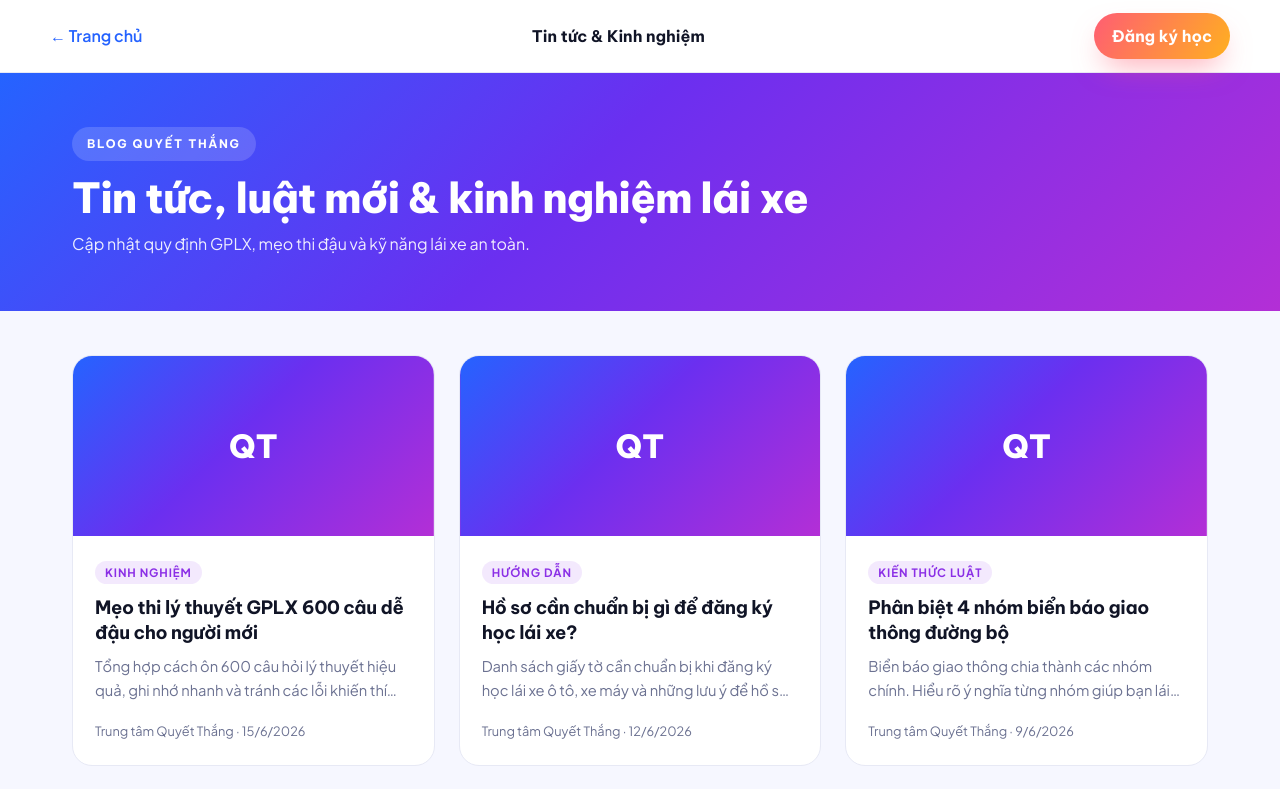
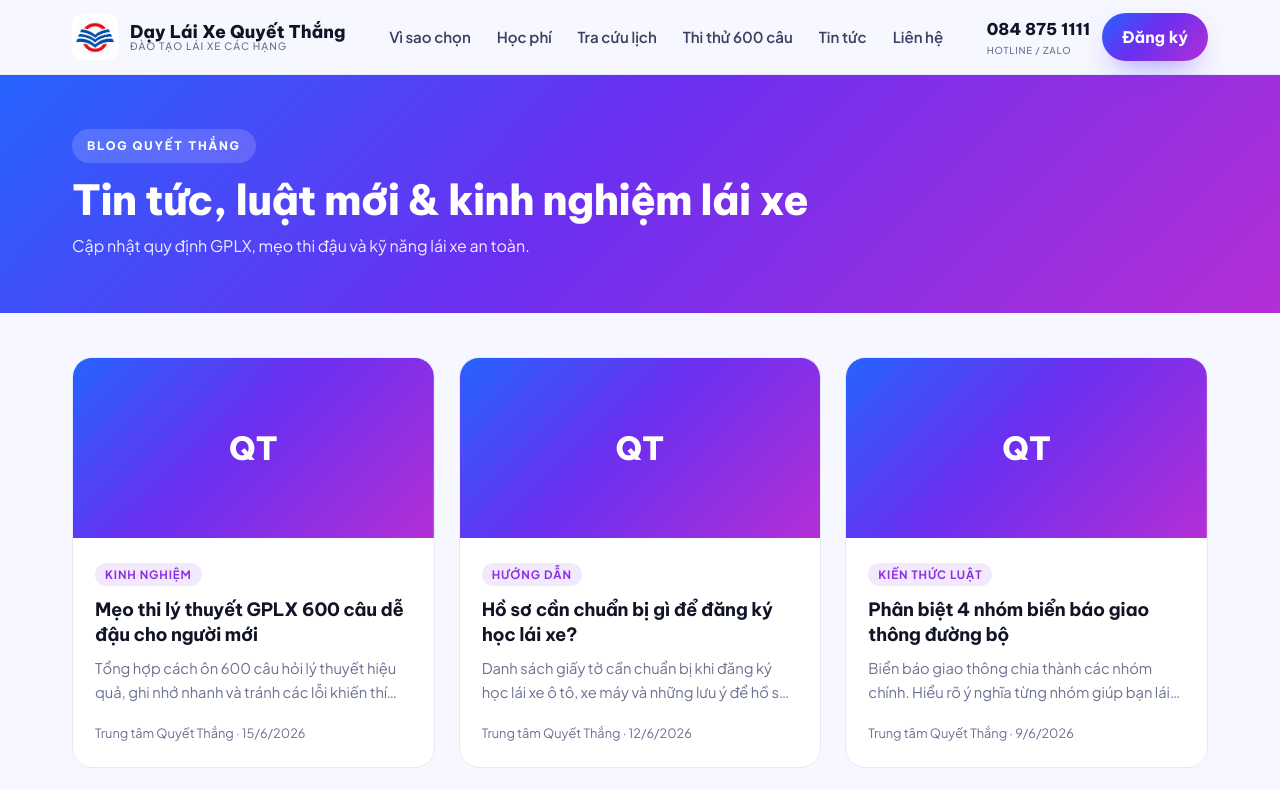
Before and after one commit to daylaixequyetthang/daylaixequyetthang.vn, a Next.js app: page /tin-tuc in a window 1280 px wide. Shown: the top 789 px of the page. Built offline with nearby package versions, Linux system fonts and the light colour scheme; no server answers; the database is empty.

Commit message:
Add files via upload

```diff
--- a/app/api/chatbot/route.js
+++ b/app/api/chatbot/route.js
@@ -7,7 +7,7 @@ const FALLBACK_QA = [
   { answer: 'Hạng C1 (xe tải dưới 3,5 tấn) trọn gói 19.000.000đ, học 3–3,5 tháng. Hạng C (xe tải trên 3,5 tấn) vui lòng liên hệ 084 875 1111 để được báo giá.', keywords: ['c1', 'hạng c', 'xe tải', 'phí c'], priority: 9 },
   { answer: 'Hạng A1 (xe máy) lệ phí 250.000đ/hồ sơ, thi tại Phan Thiết. Hạng A (mô tô phân khối lớn) vui lòng liên hệ 084 875 1111 để được tư vấn.', keywords: ['a1', 'hạng a', 'xe máy', 'mô tô', 'moto'], priority: 8 },
   { answer: 'Hạng B học 2–2,5 tháng; C1 khoảng 3–3,5 tháng là thi tốt nghiệp. Lịch thi sát hạch do Bộ Công an sắp xếp. Bạn xem lịch khai giảng cụ thể tại mục "Tra cứu lịch" trên web nhé.', keywords: ['bao lâu', 'mấy tháng', 'thời gian', 'khi nào thi', 'học mất'], priority: 8 },
-  { answer: 'Trung tâm có 3 văn phòng: 291 Trần Hưng Đạo (Phan Thiết); 280 Thống Nhất (La Gi); QL1A Phan Hiệp (Bắc Bình). Bạn ghé văn phòng gần nhất hoặc gọi 084 875 1111 nhé.', keywords: ['ở đâu', 'địa chỉ', 'văn phòng', 'chỗ nào', 'khu vực'], priority: 7 },
+  { answer: 'Trung tâm có nhiều văn phòng ghi danh. Một số văn phòng chính: 291 Trần Hưng Đạo (Phan Thiết); 280 Thống Nhất (La Gi); QL1A Phan Hiệp (Bắc Bình). Bạn ghé văn phòng gần nhất, hoặc đăng ký online — gọi 084 875 1111 để được tư vấn nhé.', keywords: ['ở đâu', 'địa chỉ', 'văn phòng', 'chỗ nào', 'khu vực'], priority: 7 },
   { answer: 'Có! Bạn đóng trước 2.000.000đ để giữ chỗ, đóng đủ 50% là vào khóa học, phần còn lại chia nhỏ nhiều lần. Bạn có thể đặt cọc online ngay tại mục "Đăng ký" trên web.', keywords: ['trả góp', 'trả sau', 'cọc', 'giữ chỗ', 'góp', 'trả trước', 'đặt cọc'], priority: 9 },
   { answer: 'Hồ sơ cần: CMND/CCCD, ảnh thẻ và giấy khám sức khỏe (trung tâm hướng dẫn khám). Bạn chỉ cần mang CCCD đến, các bước còn lại trung tâm hỗ trợ trọn gói.', keywords: ['giấy tờ', 'hồ sơ', 'thủ tục', 'cần gì', 'chuẩn bị', 'đăng ký'], priority: 6 },
   { answer: 'Bạn gọi hoặc nhắn Zalo 084 875 1111 để được tư vấn miễn phí, hoặc nhắn Messenger Facebook của trung tâm. Đội tư vấn hỗ trợ cả ngoài giờ hành chính.', keywords: ['số', 'hotline', 'liên hệ', 'zalo', 'gọi', 'messenger', 'tư vấn'], priority: 9 },
--- a/app/tin-tuc/page.js
+++ b/app/tin-tuc/page.js
@@ -1,5 +1,7 @@
 import { supabasePublic } from '@/lib/supabase';
 import { POSTS } from '@/lib/posts';
+import SiteHeader from '@/components/SiteHeader';
+import '@/components/home.css';
 import './tintuc.css';
 
 export const metadata = {
@@ -18,7 +20,12 @@ async function getPosts() {
       .eq('status', 'published')
       .order('published_at', { ascending: false })
       .limit(60);
-    return data && data.length ? data : POSTS;
+
+    const dbPosts = data || [];
+    // Gộp: bài từ DB (mới, do admin tạo) + 30 bài SEO tĩnh, bỏ trùng slug.
+    const dbSlugs = new Set(dbPosts.map((p) => p.slug));
+    const staticOnly = POSTS.filter((p) => !dbSlugs.has(p.slug));
+    return [...dbPosts, ...staticOnly];
   } catch {
     return POSTS;
   }
@@ -28,13 +35,7 @@ export default async function TinTuc() {
   const posts = await getPosts();
   return (
     <div className="tn">
-      <header className="tn-hdr">
-        <div className="wrap tn-hdr-in">
-          <a href="/" className="tn-back">← Trang chủ</a>
-          <b>Tin tức & Kinh nghiệm</b>
-          <a href="/#dangky" className="btn btn-cta" style={{ padding: '10px 18px' }}>Đăng ký học</a>
-        </div>
-      </header>
+      <SiteHeader />
 
       <section className="tn-hero">
         <div className="wrap">
--- /dev/null
+++ b/components/SiteHeader.jsx
@@ -0,0 +1,43 @@
+'use client';
+import { useState } from 'react';
+import { PHONE, PHONE_DISPLAY } from '@/lib/data';
+
+// Header dùng chung cho mọi trang (trang chủ + trang con).
+// home=true: link section dạng #why (cùng trang). home=false: dạng /#why (về trang chủ).
+export default function SiteHeader({ home = false }) {
+  const [menu, setMenu] = useState(false);
+  const h = (anchor) => (home ? `#${anchor}` : `/#${anchor}`);
+
+  return (
+    <header className="hdr">
+      <div className="hdr-in">
+        <a href={home ? '#top' : '/'} className="brand">
+          <img src="/logo.png" alt="Logo Quyết Thắng" className="mk-logo" />
+          <span>Dạy Lái Xe Quyết Thắng<small>Đào tạo lái xe các hạng</small></span>
+        </a>
+        <nav className="nav">
+          <a href={h('why')}>Vì sao chọn</a>
+          <a href={h('courses')}>Học phí</a>
+          <a href="/tra-cuu">Tra cứu lịch</a>
+          <a href="/thi-thu">Thi thử 600 câu</a>
+          <a href="/tin-tuc">Tin tức</a>
+          <a href={h('lien-he')}>Liên hệ</a>
+        </nav>
+        <div className="hdr-cta">
+          <a href={`tel:${PHONE}`} className="hphone">{PHONE_DISPLAY}<small>Hotline / Zalo</small></a>
+          <a href="/dang-ky" className="btn btn-blue" style={{ padding: '11px 20px' }}>Đăng ký</a>
+          <button className="burger" aria-label="Menu" onClick={() => setMenu((m) => !m)}><span /><span /><span /></button>
+        </div>
+      </div>
+      <nav className={`mmenu ${menu ? 'open' : ''}`} onClick={() => setMenu(false)}>
+        <a href={h('why')}>Vì sao chọn</a>
+        <a href={h('courses')}>Học phí</a>
+        <a href="/tra-cuu">Tra cứu lịch</a>
+        <a href="/thi-thu">Thi thử 600 câu</a>
+        <a href="/tin-tuc">Tin tức</a>
+        <a href={h('lien-he')}>Liên hệ</a>
+        <a href="/dang-ky">Đăng ký & đặt cọc</a>
+      </nav>
+    </header>
+  );
+}
```
Also changed, not shown: components/HomeClient.jsx (+7 -35 lines), lib/data.js, lib/posts.js.
